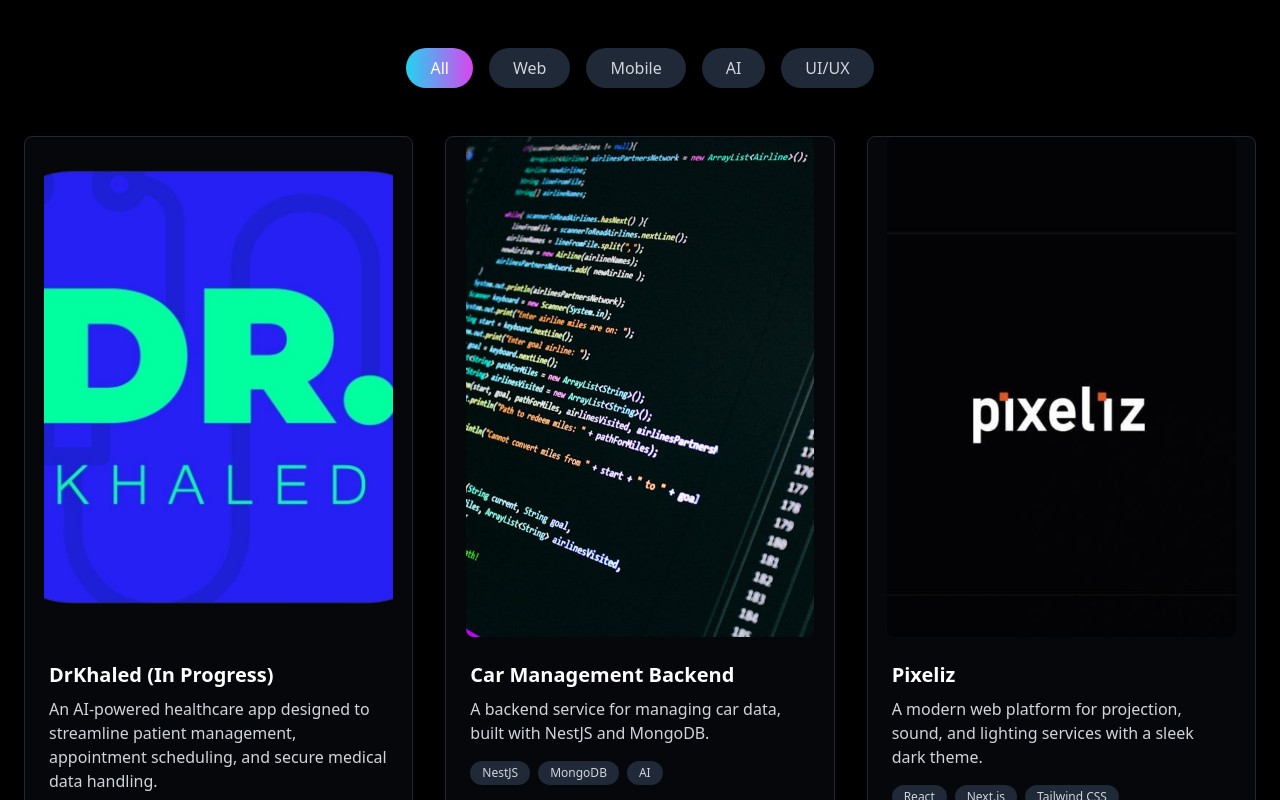
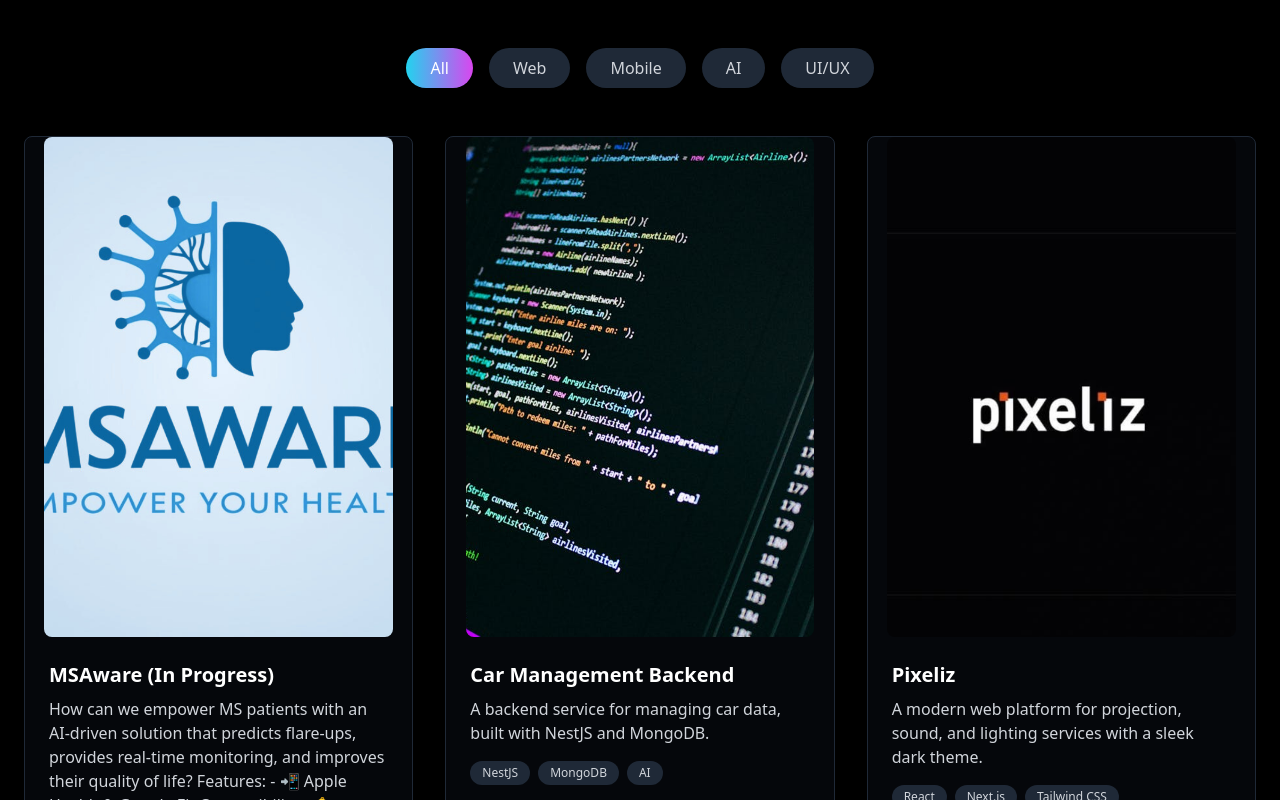
Before and after one commit to BachaMedAmine/Portfolio, a Next.js app: page / in a window 1280 px wide. Shown: the part 2620-3420 px from the top of the page. Built offline with nearby package versions, Linux system fonts and the light colour scheme; no server answers.

Commit message:
removing drkhaled

```diff
--- a/components/projects.tsx
+++ b/components/projects.tsx
@@ -18,14 +18,14 @@ export default function Projects() {
 
   const projects = [
     {
-      title: "DrKhaled (In Progress)",
-      description: "An AI-powered healthcare app designed to streamline patient management, appointment scheduling, and secure medical data handling.",
-      image: "/drkhaled.png",
-      objectPosition: "top",
-      tags: ["AI", "Mobile Development", "Android", "iOS", "Healthcare Tech"],
-      category: "Mobile",
-      demoLink: "#",
-      codeLink: "#",
+      "title": "MSAware (In Progress)",
+      "description": "How can we empower MS patients with an AI-driven solution that predicts flare-ups, provides real-time monitoring, and improves their quality of life?\n\nFeatures:\n- 📲 Apple Health & Google Fit Compatibility\n- 🔔 Personalized Alerts & Recommendations\n- ✍️ Manual Symptom Logging\n- 🤖 AI-Driven Flare-Up Detection\n- 📊 Data Export for Medical Follow-up",
+      "image": "/ms.png",
+      "objectPosition": "top",
+      "tags": ["AI", "Mobile Development", "Android", "iOS", "Healthcare Tech"],
+      "category": "Mobile",
+      "demoLink": "#",
+      "codeLink": "#"
     },
     {
       title: "Car Management Backend",
@@ -58,7 +58,7 @@ export default function Projects() {
       codeLink: "https://github.com/BachaMedAmine/ai-image-processing-service",
     },
     {
-      title: "Auth-iOS",
+      title: "OVA",
       description: "The iOS frontend application for a Car Management System using Swift and SwiftUI.",
       image: "/ova.png",
       objectPosition: "top",
```
Also changed, not shown: public/ms.png (added).
